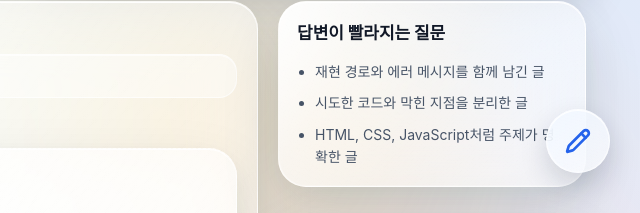
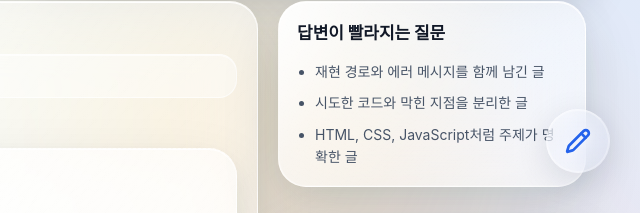
Before and after one commit to FRONTENDBOOTCAMP-16th/vanilla-project-team2, a website built with Vite: page index.html in a window 1280 px wide. Shown: the part 587-800 px from the top of the page, 630-1270 px from the left. Built offline with nearby package versions, Linux system fonts and the light colour scheme; no server answers; a web font is replaced by a local one.

Commit message:
style: 플로팅 글쓰기 버튼 투명도 및 유리 질감 개선

```diff
--- a/src/styles/layout.css
+++ b/src/styles/layout.css
@@ -129,29 +129,30 @@ header.scrolled {
   width: 64px;
   height: 64px;
   border-radius: 50%;
-  border: 1px solid rgba(255, 255, 255, 0.6);
+  border: 1px solid rgba(255, 255, 255, 0.5);
+  border-bottom-color: rgba(255, 255, 255, 0.2);
+  border-right-color: rgba(255, 255, 255, 0.2);
   background:
-    linear-gradient(145deg, rgba(239, 246, 255, 0.85), rgba(255, 255, 255, 0.3)),
-    var(--glass-sheen),
-    rgba(255, 255, 255, 0.4);
-  backdrop-filter: var(--glass-blur);
-  -webkit-backdrop-filter: var(--glass-blur);
+    linear-gradient(145deg, rgba(255, 255, 255, 0.35), rgba(255, 255, 255, 0.05));
+  backdrop-filter: blur(16px) saturate(180%);
+  -webkit-backdrop-filter: blur(16px) saturate(180%);
   box-shadow:
-    0 12px 28px rgba(15, 23, 42, 0.16),
-    var(--glass-shadow-inset);
+    0 8px 32px rgba(15, 23, 42, 0.12),
+    inset 0 0 0 1px rgba(255, 255, 255, 0.3);
   color: var(--clr-accent, #2563eb);
-  transition: transform var(--transition-spring), box-shadow var(--transition-base), background var(--transition-base);
+  transition: transform var(--transition-spring), box-shadow var(--transition-base), background var(--transition-base), border-color var(--transition-base);
 }
 
 .floating-write-btn:hover {
   transform: translateY(-6px) scale(1.05);
-  border-color: rgba(255, 255, 255, 0.95);
+  border-color: rgba(255, 255, 255, 0.8);
+  border-bottom-color: rgba(255, 255, 255, 0.4);
+  border-right-color: rgba(255, 255, 255, 0.4);
   background:
-    linear-gradient(145deg, rgba(255, 255, 255, 0.95), rgba(239, 246, 255, 0.6)),
-    var(--glass-sheen);
+    linear-gradient(145deg, rgba(255, 255, 255, 0.5), rgba(255, 255, 255, 0.15));
   box-shadow:
-    0 20px 40px rgba(15, 23, 42, 0.22),
-    var(--glass-shadow-inset);
+    0 16px 40px rgba(15, 23, 42, 0.2),
+    inset 0 0 0 1px rgba(255, 255, 255, 0.5);
   color: var(--clr-primary-hover);
 }
 
@@ -159,6 +160,7 @@ header.scrolled {
   width: 26px;
   height: 26px;
   transition: transform var(--transition-spring);
+  filter: drop-shadow(0 2px 4px rgba(255, 255, 255, 0.6));
 }
 
 .floating-write-btn:hover svg {
```
